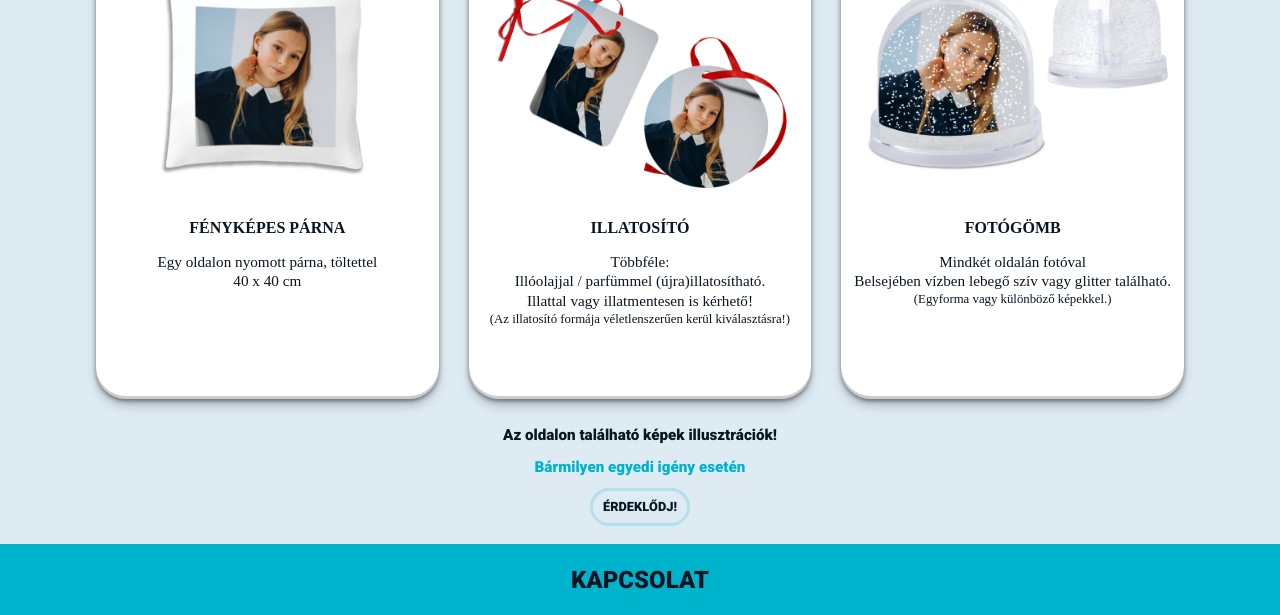
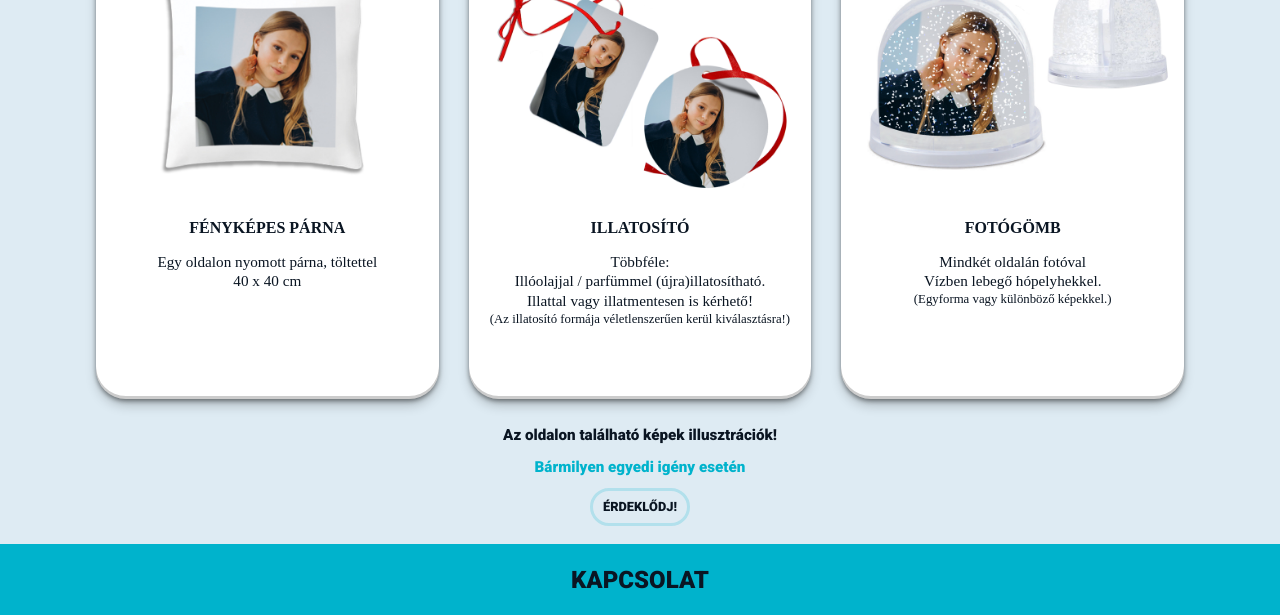
Before and after one commit to C5illa/ballagas, a plain HTML site: page index.html in a window 1280 px wide. Shown: the part 1567-2182 px from the top of the page. Drawn offline with nearby package versions, Linux system fonts and the light colour scheme.

Commit message:
Update index.html

```diff
--- a/index.html
+++ b/index.html
@@ -127,7 +127,7 @@
         <img class="product__pic" src="assets/snowglobe.jpg" alt="Fotógömb">
         <h4>Fotógömb</h4>
         <p class="product__text">Mindkét oldalán fotóval</p>
-        <p>Belsejében vízben lebegő szív vagy glitter található.</p>
+        <p>Vízben lebegő hópelyhekkel.</p>
         <p class="small-text">(Egyforma vagy különböző képekkel.) </p>
       </div>
 
```
